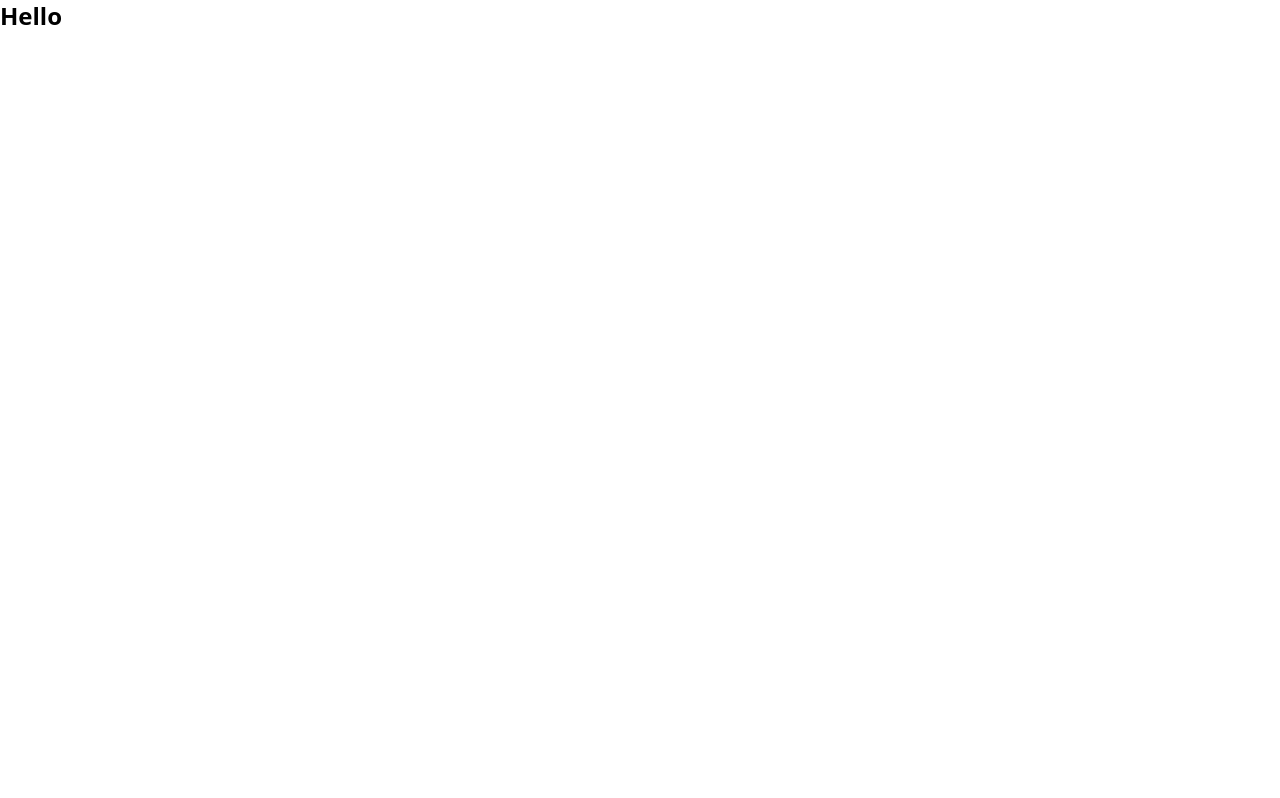
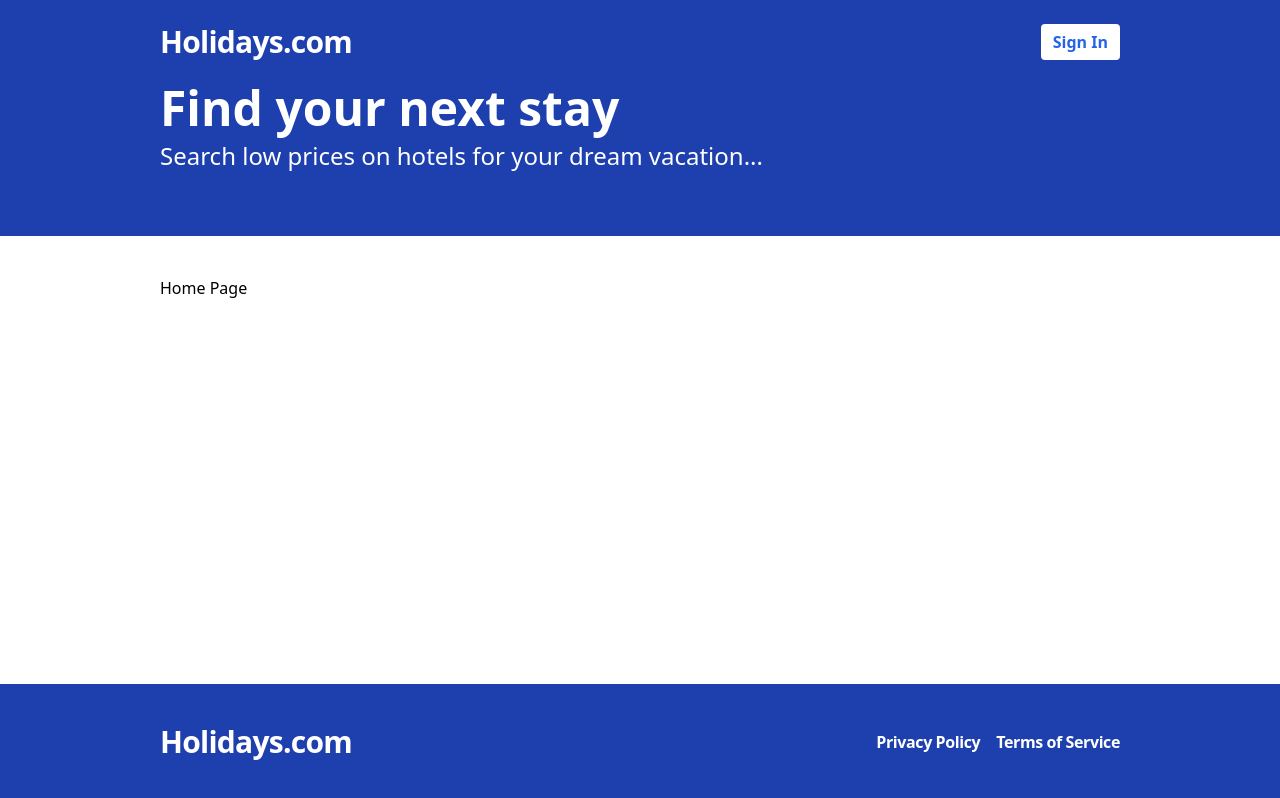
Before and after one commit to MinhDuyDEV/hotel-booking-app, a React (Vite) app in the folder front-end/: page / in a window 1280 px wide. Built offline with nearby package versions, Linux system fonts and the light colour scheme.

Commit message:
UI: adding layout main

```diff
--- a/front-end/package.json
+++ b/front-end/package.json
@@ -11,7 +11,8 @@
   },
   "dependencies": {
     "react": "^18.2.0",
-    "react-dom": "^18.2.0"
+    "react-dom": "^18.2.0",
+    "react-router-dom": "^6.22.1"
   },
   "devDependencies": {
     "@types/react": "^18.2.56",
--- a/front-end/src/App.tsx
+++ b/front-end/src/App.tsx
@@ -1,5 +1,35 @@
+import {
+  BrowserRouter as Router,
+  Route,
+  Routes,
+  Navigate,
+} from "react-router-dom";
+import Layout from "./layouts/Layout";
+
 const App = () => {
-  return <div className="text-2xl font-bold">Hello</div>;
+  return (
+    <Router>
+      <Routes>
+        <Route
+          path="/"
+          element={
+            <Layout>
+              <p>Home Page</p>
+            </Layout>
+          }
+        ></Route>
+        <Route
+          path="/search"
+          element={
+            <Layout>
+              <p>Search Page</p>
+            </Layout>
+          }
+        ></Route>
+        <Route path="*" element={<Navigate to="/" />}></Route>
+      </Routes>
+    </Router>
+  );
 };
 
 export default App;
--- /dev/null
+++ b/front-end/src/components/Footer.tsx
@@ -0,0 +1,17 @@
+const Footer = () => {
+  return (
+    <div className="py-10 bg-blue-800">
+      <div className="container flex items-center justify-between mx-auto">
+        <span className="text-3xl font-bold tracking-tight text-white">
+          Holidays.com
+        </span>
+        <span className="flex gap-4 font-bold tracking-tight text-white">
+          <p className="cursor-pointer">Privacy Policy</p>
+          <p className="cursor-pointer">Terms of Service</p>
+        </span>
+      </div>
+    </div>
+  );
+};
+
+export default Footer;
--- /dev/null
+++ b/front-end/src/components/Header.tsx
@@ -0,0 +1,23 @@
+import { Link } from "react-router-dom";
+
+const Header = () => {
+  return (
+    <div className="py-6 bg-blue-800">
+      <div className="container flex justify-between mx-auto">
+        <span className="text-3xl font-bold tracking-tight text-white">
+          <Link to="/">Holidays.com</Link>
+        </span>
+        <span className="flex space-x-2">
+          <Link
+            to="/sign-in"
+            className="flex items-center px-3 font-bold text-blue-600 bg-white rounded hover:bg-gray-100 hover:text-blue-500"
+          >
+            Sign In
+          </Link>
+        </span>
+      </div>
+    </div>
+  );
+};
+
+export default Header;
--- /dev/null
+++ b/front-end/src/components/Hero.tsx
@@ -0,0 +1,14 @@
+const Hero = () => {
+  return (
+    <div className="pb-16 bg-blue-800">
+      <div className="container flex flex-col gap-2 mx-auto">
+        <h1 className="text-5xl font-bold text-white">Find your next stay</h1>
+        <p className="text-2xl text-white">
+          Search low prices on hotels for your dream vacation...
+        </p>
+      </div>
+    </div>
+  );
+};
+
+export default Hero;
--- /dev/null
+++ b/front-end/src/layouts/Layout.tsx
@@ -0,0 +1,20 @@
+import Footer from "../components/Footer";
+import Header from "../components/Header";
+import Hero from "../components/Hero";
+
+interface LayoutProps {
+  children: React.ReactNode;
+}
+
+const Layout = ({ children }: LayoutProps) => {
+  return (
+    <div className="flex flex-col min-h-screen">
+      <Header />
+      <Hero />
+      <div className="container flex-1 py-10 mx-auto">{children}</div>
+      <Footer />
+    </div>
+  );
+};
+
+export default Layout;
--- a/front-end/tailwind.config.js
+++ b/front-end/tailwind.config.js
@@ -3,6 +3,9 @@ export default {
   content: ["./index.html", "./src/**/*.{js,ts,jsx,tsx}"],
   theme: {
     extend: {},
+    container: {
+      padding: "10rem",
+    },
   },
   plugins: [],
 };
```
Also changed, not shown: 1 other file (tests, documents, lock files or other folders).
